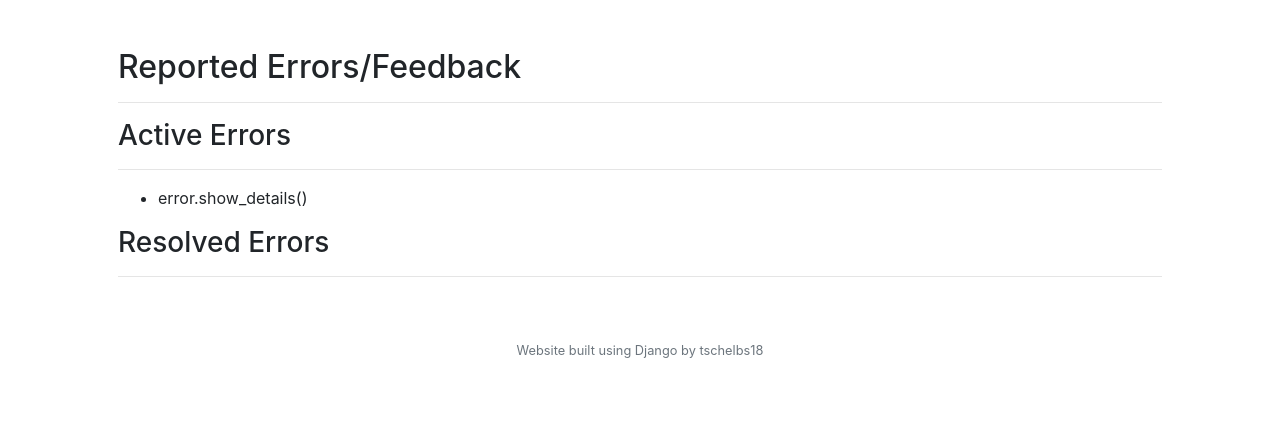
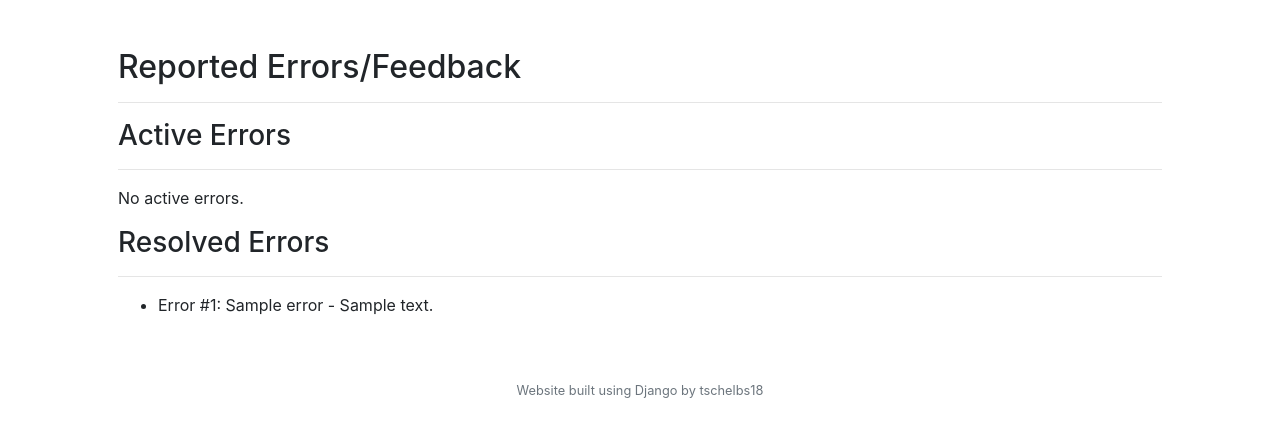
Before and after one commit to tschelbs18/fruitful, a Django app: page /admin_errors in a window 1280 px wide. Shown: the part 64-501 px from the top of the page. Run offline with Django 3.2, Linux system fonts and the light colour scheme; a user stored in the database is signed in; tables that the repository leaves empty hold one stand-in row (values such as "Sample post"); some libraries are stand-ins or nearby versions.

Commit message:
Added Fruit images + error handle + task complete

```diff
--- a/tasks/models.py
+++ b/tasks/models.py
@@ -41,6 +41,14 @@ class UserTask(models.Model):
       get_user_model(),
       on_delete=models.CASCADE)
 
+    def get_points(self):
+        points_map = {
+            'Small': 100,
+            'Medium': 300,
+            'Large' : 500
+        }
+        return points_map.get(self.size)
+
 class StandardReward(models.Model):
     size = models.CharField(max_length=64)
     name = models.CharField(max_length=1000)
--- a/tasks/templates/tasks/admin_errors.html
+++ b/tasks/templates/tasks/admin_errors.html
@@ -11,7 +11,13 @@
   {% if active_errors %}
   <ul>
     {% for error in active_errors %}
-      <li>error.show_details()</li>
+      <li>{{ error.show_details }}</li>
+      <form action="/handle_error/{{error.id}}/"
+        style="display:inline"
+        method="post">
+        {% csrf_token %}
+        <input type="submit" class="complete_btn" value="Mark as Handled"/>
+      </form>
     {% endfor %}
   </ul>
   {% else %}
@@ -23,7 +29,7 @@
   <hr>
   <ul>
     {% for error in fixed_errors %}
-      <li>error.show_details()</li>
+      <li>{{ error.show_details }}</li>
     {% endfor %}
   </ul>
 {% endblock %}
--- a/tasks/templates/tasks/base.html
+++ b/tasks/templates/tasks/base.html
@@ -64,7 +64,7 @@
                             <a class="dropdown-item" href="/faq">FAQ</a>
                             <a class="dropdown-item" href="/error_report">Report Error</a>
                             {% if user.is_superuser %}
-                            <a class="dropdown-item" href="/admin_errors">View Errors</a>
+                            <a class="dropdown-item" href="/admin_errors">View Errors (Admin)</a>
                             {% endif %}
                           </div>
                         </li>
--- a/tasks/urls.py
+++ b/tasks/urls.py
@@ -13,5 +13,7 @@ urlpatterns = [
   path("tasks", views.tasks_view, name="tasks"),
   path("tasks/add", views.add_task, name="add_task"),
   path("delete_task/<int:task_id>/", views.delete_task, name="delete_task"),
+  path("complete_task/<int:task_id>/", views.complete_task, name="complete_task"),
+  path("handle_error/<int:error_id>/", views.handle_error, name="handle_error"),
   path("admin_errors", views.admin_errors_view, name="admin_errors_view")
 ]
--- a/tasks/views.py
+++ b/tasks/views.py
@@ -64,7 +64,7 @@ def error_view(request):
         error = Error(reporter=reporter, subject=subject, details=details)
         error.save()
         messages.add_message(request, messages.INFO, "Thank you for your error report, we'll look into it.")
-        return HttpResponseRedirect(reverse("home"))
+        return HttpResponseRedirect(reverse("tasks"))
     else:
         return render(request, "tasks/error.html")
 
@@ -74,10 +74,17 @@ def admin_errors_view(request):
         return render(request, "tasks/index.html")
     else:
         context = {
-            "active_errors": Error.objects.filter(handled=True),
-            "fixed_errors": Error.objects.filter(handled=False)
+            "active_errors": Error.objects.filter(handled=False),
+            "fixed_errors": Error.objects.filter(handled=True)
         }
         return render(request, "tasks/admin_errors.html", context)
+
+def handle_error(request, error_id):
+    error = Error.objects.get(id=error_id)
+    error.handled = True
+    error.save()
+    messages.add_message(request, messages.SUCCESS, f"Error handled.")
+    return HttpResponseRedirect(reverse("admin_errors_view"))
 
 def tasks_view(request):
     if request.user.is_authenticated:
@@ -107,7 +114,11 @@ def delete_task(request, task_id):
     return HttpResponseRedirect(reverse("tasks"))
 
 def complete_task(request, task_id):
-    pass
+    task = UserTask.objects.get(id=task_id)
+    task.status = 'Complete'
+    task.save()
+    messages.add_message(request, messages.SUCCESS, f"Nice work! You just earned {task.get_points()} points.")
+    return HttpResponseRedirect(reverse("tasks"))
 
 def scoreboard_view(request):
     # TODO:
```
Also changed, not shown: tasks/static/tasks/fruit_art/apple.png (added), tasks/static/tasks/fruit_art/grapes.jpg (deleted), tasks/static/tasks/fruit_art/grapes.png (added), tasks/static/tasks/fruit_art/melon.png (added).
